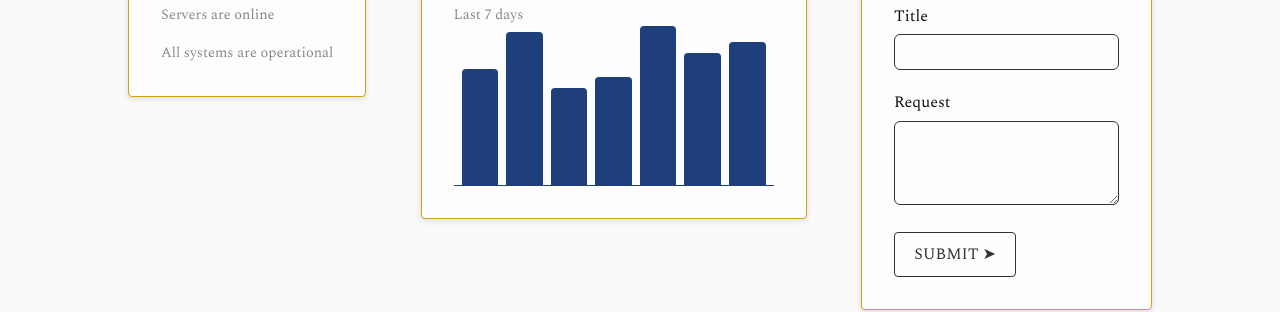
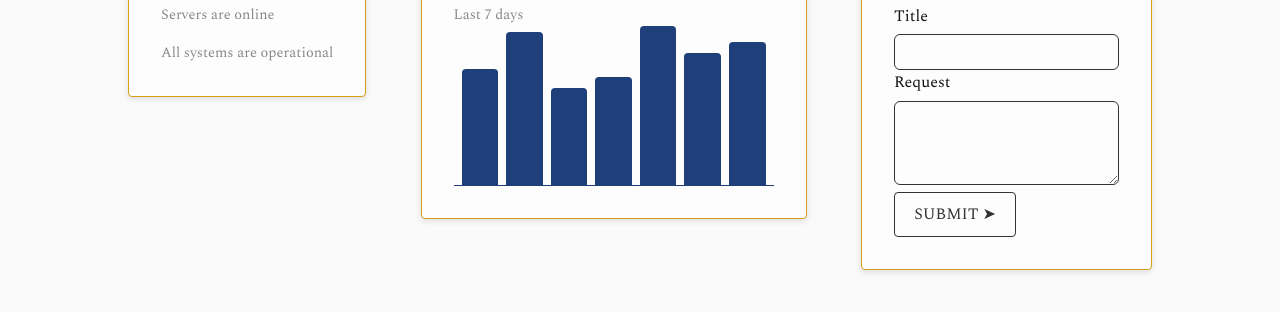
Before and after one commit to Nimira43/Logsaga, an Angular app: page / in a window 1280 px wide. Shown: the part 241-553 px from the top of the page. Built offline with nearby package versions, Linux system fonts and the light colour scheme; a web font is replaced by a local one; what lucide-angular would draw is missing.

Commit message:
New control component

```diff
--- a/src/app/dashboard/tickets/new-ticket/new-ticket.component.html
+++ b/src/app/dashboard/tickets/new-ticket/new-ticket.component.html
@@ -1,12 +1,10 @@
 <form>
-  <p>
-    <label>Title</label>
+  <app-control label="Title">
     <input name="title" id="title">
-  </p>
-  <p>
-    <label>Request</label>
+  </app-control>
+  <app-control label="Request">
     <textarea name="request" id="request" rows="3"></textarea>
-  </p>
+  </app-control>
   <p>
     <button
       appButton
--- a/src/app/dashboard/tickets/new-ticket/new-ticket.component.ts
+++ b/src/app/dashboard/tickets/new-ticket/new-ticket.component.ts
@@ -1,10 +1,11 @@
 import { Component } from '@angular/core'
 import { ButtonComponent } from '../../../shared/button/button.component'
+import { ControlComponent } from '../../../shared/control/control.component'
 
 @Component({
   selector: 'app-new-ticket',
   standalone: true,
-  imports: [ButtonComponent],
+  imports: [ButtonComponent, ControlComponent],
   templateUrl: './new-ticket.component.html',
   styleUrl: './new-ticket.component.css'
 })
--- /dev/null
+++ b/src/app/shared/control/control.component.html
@@ -0,0 +1,4 @@
+<p>
+  <label>{{ label() }}</label>
+  <ng-content select="input, textarea" />
+</p>
--- /dev/null
+++ b/src/app/shared/control/control.component.ts
@@ -0,0 +1,12 @@
+import { Component, input } from '@angular/core'
+
+@Component({
+  selector: 'app-control',
+  standalone: true,
+  imports: [],
+  templateUrl: './control.component.html',
+  styleUrl: './control.component.css'
+})
+export class ControlComponent {
+  label = input.required<string>()
+}
```
Also changed, not shown: src/app/shared/control/control.component.css (added).
